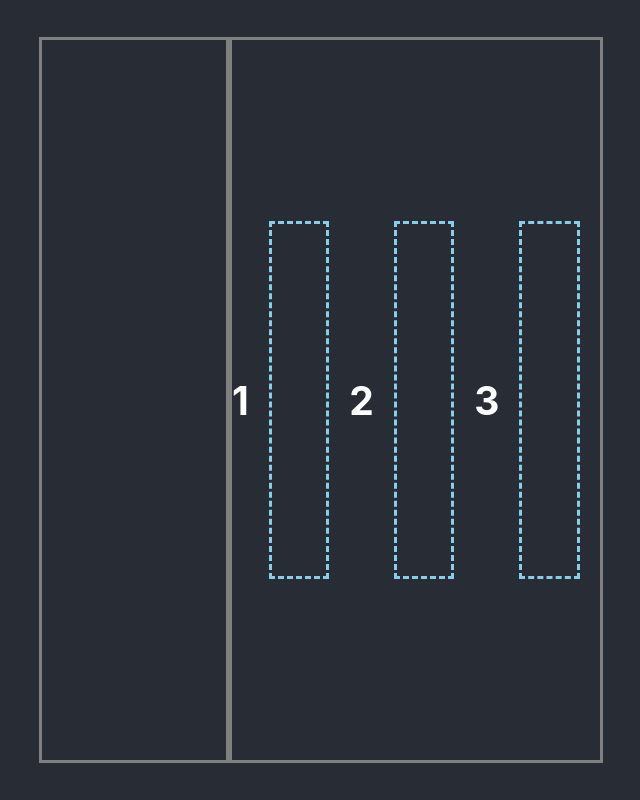
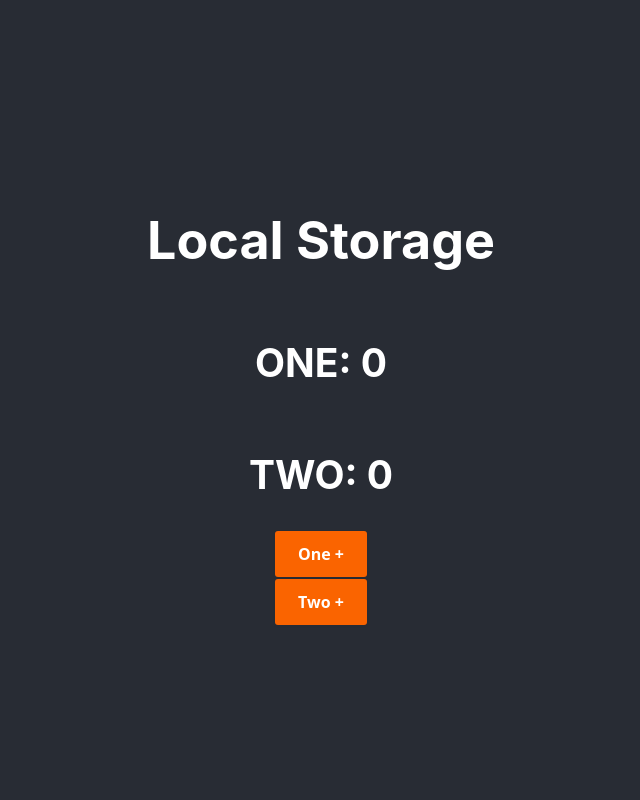
Before and after one commit to RomanBIT/Drontai, a React (Create React App) app in the folder r12/: page / in a window 1280 px wide. Shown: the whole page, without its empty margins (319-959 px from the left). Built offline with nearby package versions, Linux system fonts and the light colour scheme.

Commit message:
question

```diff
--- a/r12/src/App.jsx
+++ b/r12/src/App.jsx
@@ -1,85 +1,43 @@
 import { useEffect } from 'react';
-import { useRef } from 'react';
 import { useState } from 'react';
 import './App.scss';
-import Bin from './Components/011/Bin';
-// import Dog from './Components/011/Dog'
-// import randColor from '../src/Functions/randColor'
-// import Nine from './Components/011/Nine'
-
 
 
 function App() {
 
-    // const [dogs, setDogs] = useState([])
-    // const [count, setCount] = useState(1)
-    // const index = useRef(0)
-    // const addButton = useRef()
-    // const [nine, setNine] = useState([])
+    const [counts, setCounts] = useState(null)
 
-    // const addNine = () => {
-    //     if (nine.length < 9) {
-    //         setNine(n => [...n, randColor()])
-    //     }
-    // }
+    useEffect(() => {
+        const data = localStorage.getItem('counts_key');
+        if (null === data) {
+            setCounts({one: 0, two: 0})
+        } else {
+            setCounts(JSON.parse(data))
+        }
+    }, [])
 
-    // useEffect(() => {
-    //     // const b = document.querySelector('#add-button')
-    //     const b = addButton.current
-    //     b.focus()
-    // }, [])
-
-    // const add = () => {
-    //     setDogs(d => [...d, ++index.current]);
-    // }
-
-
-    // const plus = () => {
-    //     setCount(c => c + 1)
-    //     console.log('senas ' + count)
-    // }
-
-    // useEffect(() => {
-    //     console.log('Dogs Changed Or Added 1')
-    //     console.log('Naujas ' + count)
-    // }, [dogs, count])
-
-    const [data, setData] = useState([])
-
-
+    useEffect(() => {
+        if (null === counts) {
+            return;
+        }
+        localStorage.setItem('counts_key', JSON.stringify(counts));
+    }, [counts])
 
     return (
         <div className="App">
             <header className="App-header">
-                {/* <h1>Use Effect {count}</h1>
+                <h1>Local Storage</h1>
+                <h2>ONE: {counts?.one}</h2>
+                <h2>TWO: {counts?.two}</h2>
+                <button onClick={() => setCounts(c => ({ ...c, one: c.one + 1 }))}>One +</button>
+                <button onClick={() => setCounts(c => ({ ...c, two: c.two + 1 }))}>Two +</button>
 
-                <div className='container'>
-                    {
-                        dogs.map((n, i) => <Dog key={n} i={n}></Dog>)
-                    }
-                </div>
-
-                <div className='container'>
-                    <button onClick={add} id="add-button" >Add Dog</button>
-                    <button onClick={plus} ref={addButton}>Plus</button>
-                </div>
-
-                <Nine nine={nine} setNine={setNine}></Nine>
-
-                <button onClick={addNine}>Add Nine</button> */}
-                <div className='layout-main'>
-                    <div className='layout-left'>
-
-                    </div>
-                    <div className='layout-right'>
-                        <Bin select={1} data={data}/>
-                        <Bin select={2} data={data}/>
-                        <Bin select={3} data={data}/>
-                    </div>
-                </div>
             </header>
         </div>
     );
 }
 
 export default App;
+
+
+//---------- 012 47:30 ----------//
```
Also changed, not shown: r12/src/011.jsx (added, +85 -0 lines).
